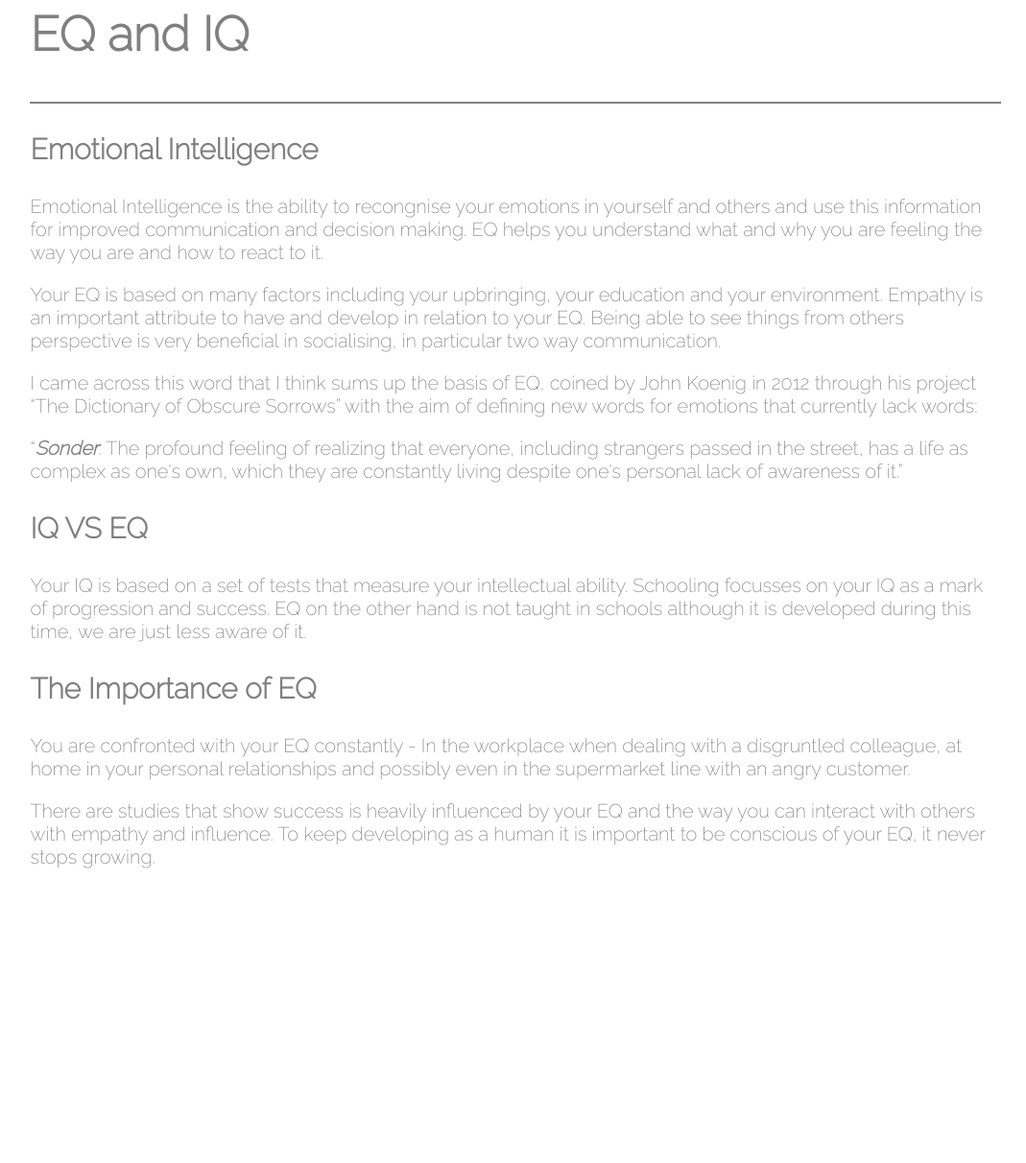
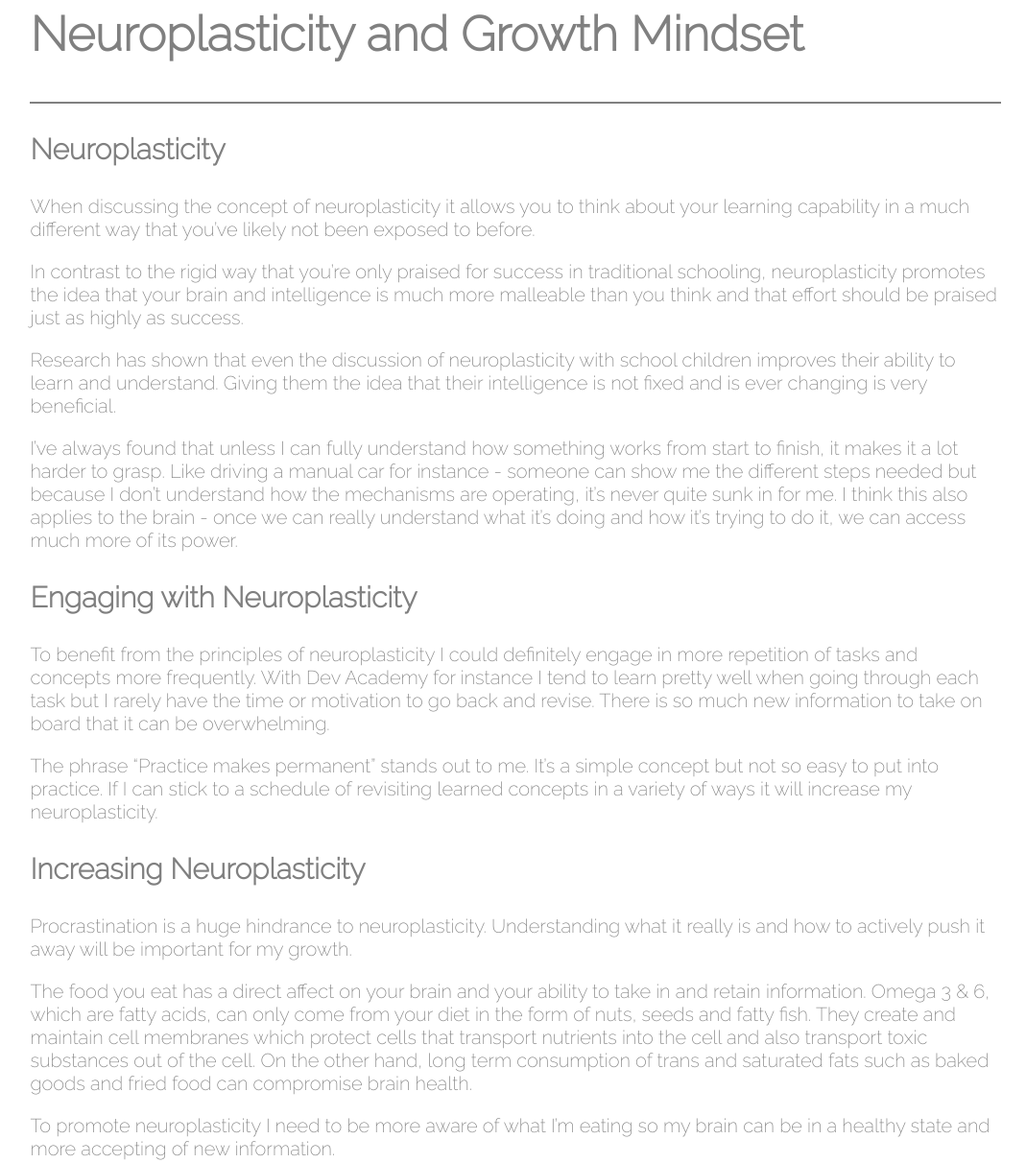
Before and after one commit to lrskinner/lrskinner.github.io, a plain HTML site: page blog/sprint4-cultural.html in a window 1280 px wide. Shown: the part 400-1612 px from the top of the page at 96% size, without its empty margins (103-1172 px from the left). Before the commit the page ends 1325 px from the top, so only its background shows below. Drawn offline with Linux system fonts and the light colour scheme.

Commit message:
add neuroplasticity content

```diff
--- a/blog/sprint4-cultural.html
+++ b/blog/sprint4-cultural.html
@@ -27,25 +27,30 @@
 
     <div class = "body">
         <span>
-            <h2 class= "intro title">EQ and IQ</h2>
+            <h2 class= "intro title">Neuroplasticity and Growth Mindset</h2>
 
             <hr class="hr">
 
-            <h3 class= "headings">Emotional Intelligence</h3>
-            <p class= "paragraphs">Emotional Intelligence is the ability to recongnise your emotions in yourself and others and use this information for improved communication and decision making. EQ helps you understand what and why you are feeling the way you are and how to react to it.</p>
-            <p class= "paragraphs">Your EQ is based on many factors including your upbringing, your education and your environment. Empathy is an important attribute to have and develop in relation to your EQ. Being able to see things from others perspective is very beneficial in socialising, in particular two way communication.</p>
-            <p class= "paragraphs">I came across this word that I think sums up the basis of EQ, coined by John Koenig in 2012 through his project “The Dictionary of Obscure Sorrows” with the aim of defining new words for emotions that currently lack words:</p>
-            <p class= "paragraphs">“<strong><em>Sonder</em></strong>: The profound feeling of realizing that everyone, including strangers passed in the street, has a life as complex as one's own, which they are constantly living despite one's personal lack of awareness of it.”</p>
+            <h3 class= "headings">Neuroplasticity</h3>
+            <p class= "paragraphs">When discussing the concept of neuroplasticity it allows you to think about your learning capability in a much different way that you’ve likely not been exposed to before.</p>
+            <p class= "paragraphs">In contrast to the rigid way that you’re only praised for success in traditional schooling, neuroplasticity promotes the idea that your brain and intelligence is much more malleable than you think and that effort should be praised just as highly as success.</p>
+            <p class= "paragraphs">Research has shown that even the discussion of neuroplasticity with school children improves their ability to learn and understand. Giving them the idea that their intelligence is not fixed and is ever changing is very beneficial.</p>
+            <p class= "paragraphs">I’ve always found that unless I can fully understand how something works from start to finish, it makes it a lot harder to grasp. Like driving a manual car for instance - someone can show me the different steps needed but because I don’t understand how the mechanisms are operating, it’s never quite sunk in for me. I think this also applies to the brain - once we can really understand what it’s doing and how it’s trying to do it, we can access much more of its power.</p>
 
         </span>
         <span>
-            <h3 class= "headings">IQ VS EQ</h3>
-            <p class= "paragraphs">Your IQ is based on a set of tests that measure your intellectual ability. Schooling focusses on your IQ as a mark of progression and success. EQ on the other hand is not taught in schools although it is developed during this time, we are just less aware of it.</p>
-        </span>
+            <h3 class= "headings">Engaging with Neuroplasticity</h3>
+            <p class= "paragraphs">To benefit from the principles of neuroplasticity I could definitely engage in more repetition of tasks and concepts more frequently. With Dev Academy for instance I tend to learn pretty well when going through each task but I rarely have the time or motivation to go back and revise. There is so much new information to take on board that it can be overwhelming.</p>
+            <p class= "paragraphs">The phrase “Practice makes permanent” stands out to me. It’s a simple concept but not so easy to put into practice. If I can stick to a schedule of revisiting learned concepts in a variety of ways it will increase my neuroplasticity.</p>
+          </span>
         <span>
-            <h3 class= "headings">The Importance of EQ</h3>
-            <p class= "paragraphs">You are confronted with your EQ constantly - In the workplace when dealing with a disgruntled colleague, at home in your personal relationships and possibly even in the supermarket line with an angry customer.</p>
-            <p class= "paragraphs">There are studies that show success is heavily influenced by your EQ and the way you can interact with others with empathy and influence. To keep developing as a human it is important to be conscious of your EQ, it never stops growing.</p>
+            <h3 class= "headings">Increasing Neuroplasticity</h3>
+            <p class= "paragraphs">Procrastination is a huge hindrance to neuroplasticity. Understanding what it really is and how to actively push it away will be important for my growth.</p>
+            <p class= "paragraphs">The food you eat has a direct affect on your brain and your ability to take in and retain information. Omega 3 & 6, which are fatty acids, can only come from your diet in the form of nuts, seeds and fatty fish. They create and maintain cell membranes which protect cells that transport nutrients into the cell and also transport toxic substances out of the cell. On the other hand, long term consumption of trans and saturated fats such as baked goods and fried food can compromise brain health.</p>
+            <p class= "paragraphs">To promote neuroplasticity I need to be more aware of what I’m eating so my brain can be in a healthy state and more accepting of new information.</p>
+            <p class= "paragraphs"><strong>Helpful Links</strong></p>
+            <p class= "paragraphs"><a href= "https://www.youtube.com/watch?v=arj7oStGLkU" ></a></p>
+
         </span>
 
     </div>
```
